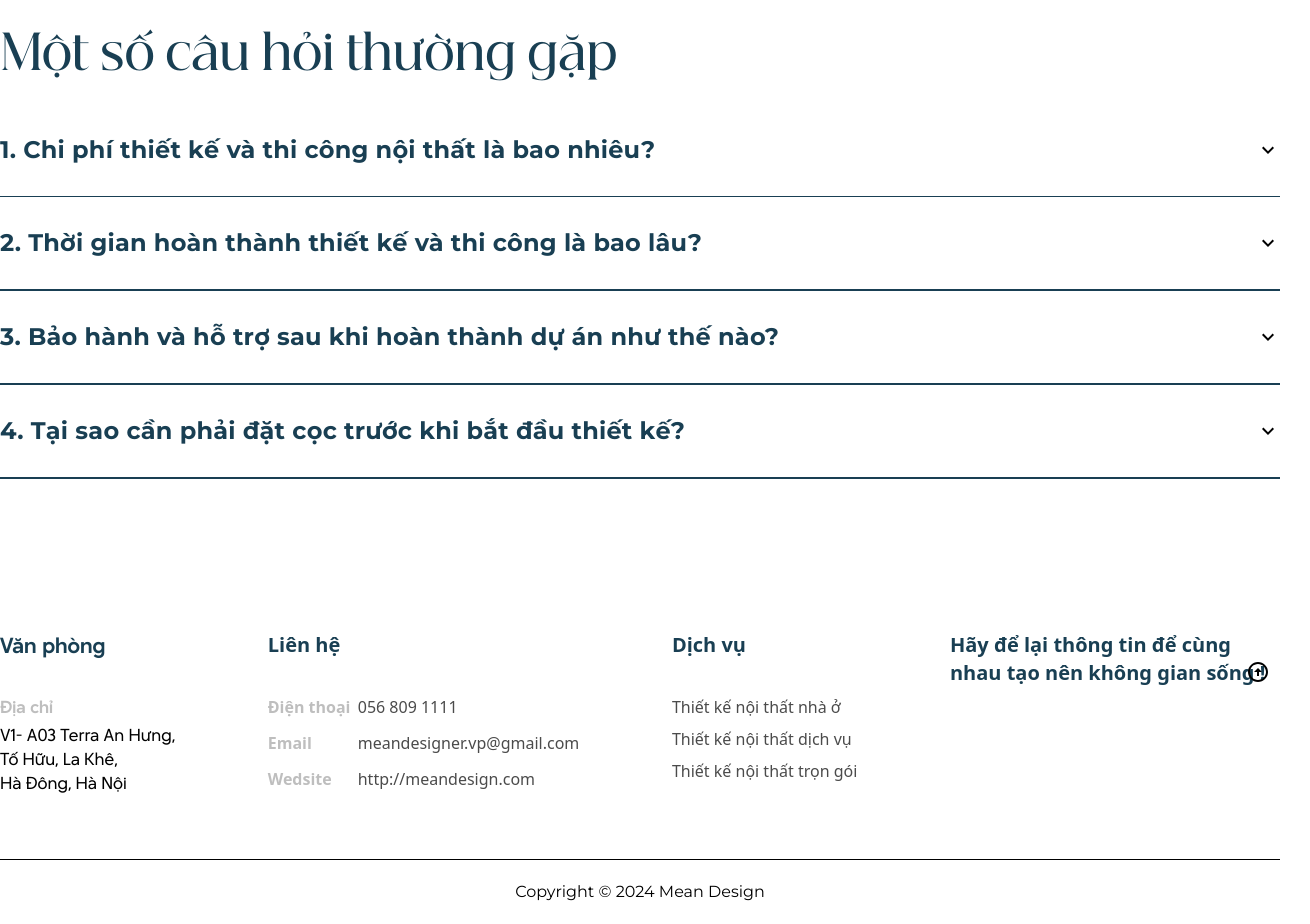
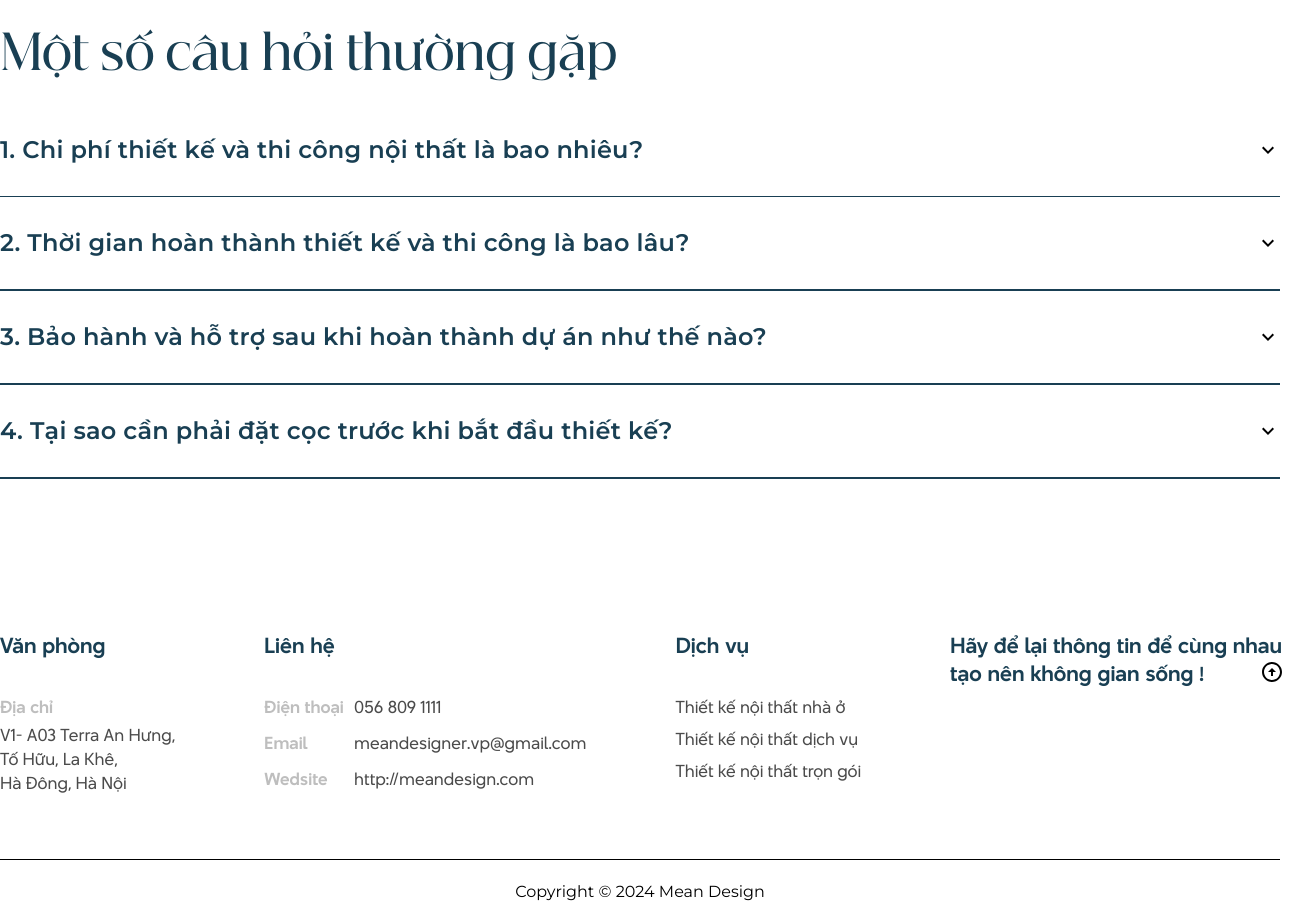
Before and after one commit to betacraftm/mean-project, a React (Vite) app: page / in a window 1280 px wide. Shown: the part 7620-8544 px from the top of the page, 1310 px wide, since content can reach past the window. Built offline with nearby package versions, Linux system fonts and the light colour scheme.

Commit message:
fix: fontweight and fontfamily of footer and question section

```diff
--- a/src/components/Footer.jsx
+++ b/src/components/Footer.jsx
@@ -3,13 +3,13 @@ import ArrowCircleUpIcon from "@mui/icons-material/ArrowCircleUp";
 export default function Footer() {
   return (
     <>
-      <footer className="mx-auto flex max-w-7xl justify-between border-b border-black py-16">
-        <div className="font-btbeau">
+      <footer className="mx-auto flex max-w-7xl justify-between border-b border-black py-16 font-btbeau">
+        <div>
           <h4 className="mb-9 text-xl font-bold text-[#193F53]">Văn phòng</h4>
           <p className="font-bold text-[#BEBEBE]">Địa chỉ</p>
-          <p className="mt-1">V1- A03 Terra An Hưng,</p>
-          <p>Tố Hữu, La Khê,</p>
-          <p>Hà Đông, Hà Nội</p>
+          <p className="mt-1 text-[#4B4B4B]">V1- A03 Terra An Hưng,</p>
+          <p className="text-[#4B4B4B]">Tố Hữu, La Khê,</p>
+          <p className="text-[#4B4B4B]">Hà Đông, Hà Nội</p>
         </div>
         <div>
           <h4 className="mb-9 text-xl font-bold text-[#193F53]">Liên hệ</h4>
@@ -37,10 +37,10 @@ export default function Footer() {
           </div>
         </div>
         <div className="relative w-[330px]">
-          <h4 className="text-xl font-bold text-[#193F53]">
+          <h4 className="w-[360px] text-xl font-bold text-[#193F53]">
             Hãy để lại thông tin để cùng nhau tạo nên không gian sống !
           </h4>
-          <span className="absolute right-[10px] top-7">
+          <span className="absolute right-[-4px] top-7">
             <a href="#contact">
               <ArrowCircleUpIcon sx={{ height: "24px", width: "24px" }} />
             </a>
--- a/src/components/Question.jsx
+++ b/src/components/Question.jsx
@@ -33,7 +33,7 @@ export default function Question() {
               sx={{
                 "& .MuiTypography-root": {
                   fontFamily: "Montserrat",
-                  fontWeight: "700",
+                  fontWeight: "600",
                   fontSize: "24px",
                   color: "#193F53",
                 },
@@ -74,7 +74,7 @@ export default function Question() {
               sx={{
                 "& .MuiTypography-root": {
                   fontFamily: "Montserrat",
-                  fontWeight: "700",
+                  fontWeight: "600",
                   fontSize: "24px",
                   color: "#193F53",
                 },
@@ -147,7 +147,7 @@ export default function Question() {
               sx={{
                 "& .MuiTypography-root": {
                   fontFamily: "Montserrat",
-                  fontWeight: "700",
+                  fontWeight: "600",
                   fontSize: "24px",
                   color: "#193F53",
                 },
@@ -260,7 +260,7 @@ export default function Question() {
               sx={{
                 "& .MuiTypography-root": {
                   fontFamily: "Montserrat",
-                  fontWeight: "700",
+                  fontWeight: "600",
                   fontSize: "24px",
                   color: "#193F53",
                 },
```
